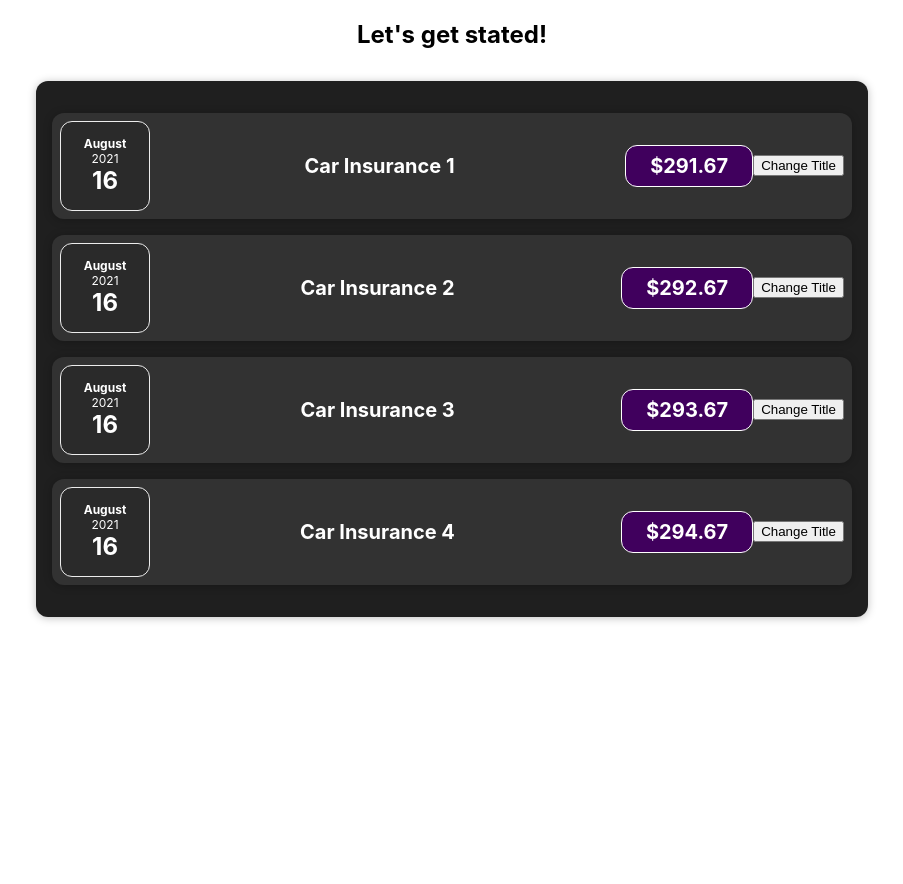
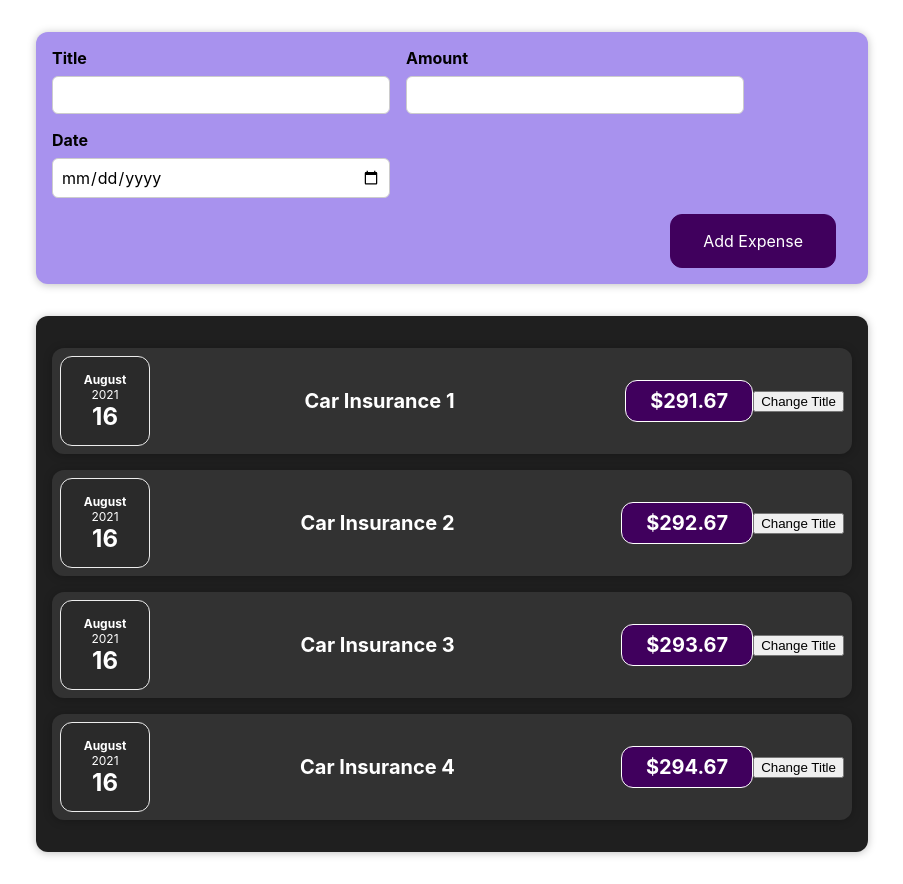
Before and after one commit to huy19712011/my-app, a React (Create React App) app: page / in a window 1280 px wide. Shown: the whole page, without its empty margins (188-1091 px from the left). Before the commit the page ends 800 px from the top, so only its background shows below. Built offline with nearby package versions, Linux system fonts and the light colour scheme.

Commit message:
51: adding form input

```diff
--- a/src/App.js
+++ b/src/App.js
@@ -1,6 +1,7 @@
 import logo from './logo.svg';
 import './App.css';
 import Expenses from './components/Expenses/Expenses';
+import NewExpense from './components/newExpense/NewExpense';
 
 function App() {
 
@@ -13,7 +14,7 @@
 
   return (
     <div className="App">
-      <h2>Let's get stated!</h2>
+      <NewExpense></NewExpense>
       <Expenses items={expenses}></Expenses>
     </div>
   );
--- /dev/null
+++ b/src/components/newExpense/ExpenseForm.css
@@ -0,0 +1,26 @@
+.new-expense__controls {
+  display: flex;
+  flex-wrap: wrap;
+  gap: 1rem;
+  margin-bottom: 1rem;
+  text-align: left;
+}
+
+.new-expense__control label {
+  font-weight: bold;
+  margin-bottom: 0.5rem;
+  display: block;
+}
+
+.new-expense__control input {
+  font: inherit;
+  padding: 0.5rem;
+  border-radius: 6px;
+  border: 1px solid #ccc;
+  width: 20rem;
+  max-width: 100%;
+}
+
+.new-expense__actions {
+  text-align: right;
+}
--- /dev/null
+++ b/src/components/newExpense/ExpenseForm.js
@@ -0,0 +1,29 @@
+import React from 'react';
+
+import './ExpenseForm.css';
+
+const ExpenseForm = () => {
+
+  return <form>
+    <div className="new-expense__controls">
+      <div className="new-expense__control">
+        <label>Title</label>
+        <input type="text" />
+      </div>
+      <div className="new-expense__control">
+        <label>Amount</label>
+        <input type="number" min="0.01" step="0.01"/>
+      </div>
+      <div className="new-expense__control">
+        <label>Date</label>
+        <input type="date" min="2020-01-01" max="2025-12-31"/>
+      </div>
+    </div>
+    <div className="new-expense__actions">
+      <button type="submit">Add Expense</button>
+    </div>
+  </form>
+
+};
+
+export default ExpenseForm;
--- /dev/null
+++ b/src/components/newExpense/NewExpense.css
@@ -0,0 +1,38 @@
+.new-expense {
+  background-color: #a892ee;
+  padding: 1rem;
+  margin: 2rem auto;
+  width: 50rem;
+  max-width: 95%;
+  border-radius: 12px;
+  text-align: center;
+  box-shadow: 0 1px 8px rgba(0, 0, 0, 0.25);
+}
+
+.new-expense button {
+  font: inherit;
+  cursor: pointer;
+  padding: 1rem 2rem;
+  border: 1px solid #40005d;
+  background-color: #40005d;
+  color: white;
+  border-radius: 12px;
+  margin-right: 1rem;
+}
+
+.new-expense button:hover,
+.new-expense button:active {
+  background-color: #510674;
+  border-color: #510674;
+}
+
+.new-expense button.alternative {
+  color: #220131;
+  border-color: transparent;
+  background-color: transparent;
+}
+
+.new-expense button.alternative:hover,
+.new-expense button.alternative:active {
+  background-color: #ddb3f8;
+}
--- /dev/null
+++ b/src/components/newExpense/NewExpense.js
@@ -0,0 +1,12 @@
+import React from 'react';
+
+import './NewExpense.css';
+import ExpenseForm from './ExpenseForm';
+
+const NewExpense = () => {
+  return <div className="new-expense">
+    <ExpenseForm></ExpenseForm>
+  </div>
+};
+
+export default NewExpense;
```
